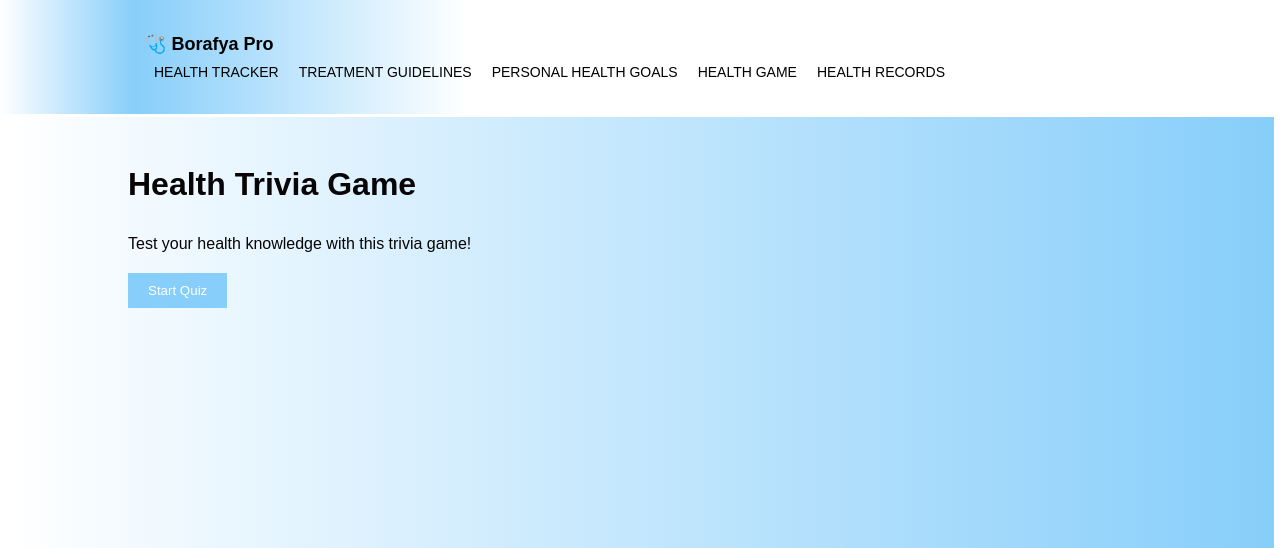
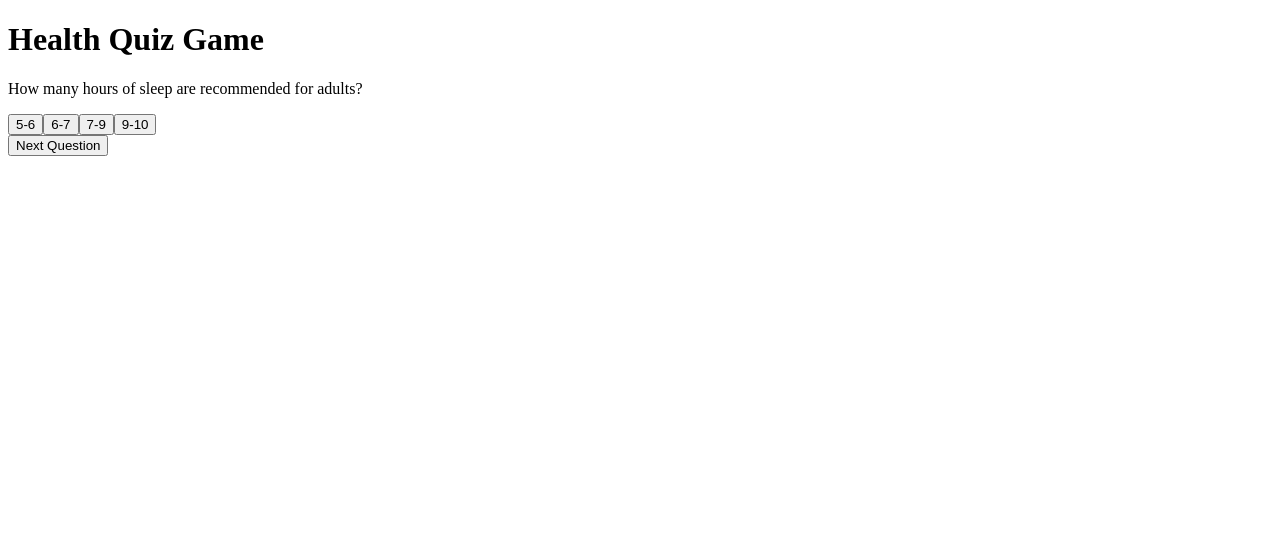
Before and after one commit to cashilaa/trach, a Flask app: page /health_game in a window 1280 px wide. Shown: the top 548 px of the page. Run offline with Flask 3, Linux system fonts and the light colour scheme.

Commit message:
Update health_game.html

```diff
--- a/templates/health_game.html
+++ b/templates/health_game.html
@@ -1,83 +1,49 @@
-{% extends "base.html" %}
-
-{% block title %}Health Game{% endblock %}
-
-{% block content %}
-    <h1>Health Trivia Game</h1>
-    <p>Test your health knowledge with this trivia game!</p>
-
-    <div id="quiz-container">
-        <div id="question-container" style="display: none;">
-            <h3 id="question-text"></h3>
-            <div id="options-container"></div>
-        </div>
-        <button id="start-btn" class="btn">Start Quiz</button>
+<!DOCTYPE html>
+<html lang="en">
+<head>
+    <meta charset="UTF-8">
+    <meta name="viewport" content="width=device-width, initial-scale=1.0">
+    <title>Health Game</title>
+    <script src="https://code.jquery.com/jquery-3.6.0.min.js"></script>
+</head>
+<body>
+    <h1>Health Quiz Game</h1>
+    <div id="question-container">
+        <p id="question"></p>
+        <div id="options"></div>
     </div>
-
-    <div id="results" style="display: none;">
-        <h2>Your Score: <span id="score"></span></h2>
-        <button id="restart-btn" class="btn">Restart Quiz</button>
-    </div>
+    <button id="next-question">Next Question</button>
 
     <script>
-        const questions = {{ questions|tojson }};
-        let currentQuestionIndex = 0;
-        let score = 0;
-
-        function shuffleArray(array) {
-            for (let i = array.length - 1; i > 0; i--) {
-                const j = Math.floor(Math.random() * (i + 1));
-                [array[i], array[j]] = [array[j], array[i]];
-            }
-        }
-
-        function startQuiz() {
-            currentQuestionIndex = 0;
-            score = 0;
-            shuffleArray(questions);
-            document.getElementById('start-btn').style.display = 'none';
-            document.getElementById('question-container').style.display = 'block';
-            document.getElementById('results').style.display = 'none';
-            showQuestion();
-        }
-
-        function showQuestion() {
-            if (currentQuestionIndex >= questions.length) {
-                showResults();
-                return;
-            }
-
-            const question = questions[currentQuestionIndex];
-            document.getElementById('question-text').textContent = question.question;
-
-            const optionsContainer = document.getElementById('options-container');
-            optionsContainer.innerHTML = '';
-
-            question.options.forEach((option, index) => {
-                const button = document.createElement('button');
-                button.textContent = option;
-                button.classList.add('option-btn');
-                button.addEventListener('click', () => selectAnswer(option));
-                optionsContainer.appendChild(button);
+        function loadQuestion() {
+            $.get('/get_question', function(data) {
+                $('#question').text(data.question);
+                $('#options').empty();
+                data.options.forEach(function(option) {
+                    $('#options').append(`<button class="option">${option}</button>`);
+                });
             });
         }
 
-        function selectAnswer(selectedOption) {
-            const question = questions[currentQuestionIndex];
-            if (selectedOption === question.answer) {
-                score++;
-            }
-            currentQuestionIndex++;
-            showQuestion();
-        }
+        $(document).ready(function() {
+            loadQuestion();
 
-        function showResults() {
-            document.getElementById('question-container').style.display = 'none';
-            document.getElementById('results').style.display = 'block';
-            document.getElementById('score').textContent = `${score} out of ${questions.length}`;
-        }
+            $('#next-question').click(loadQuestion);
 
-        document.getElementById('start-btn').addEventListener('click', startQuiz);
-        document.getElementById('restart-btn').addEventListener('click', startQuiz);
+            $(document).on('click', '.option', function() {
+                $('.option').prop('disabled', true);
+                if ($(this).text() === $('#question').data('answer')) {
+                    $(this).css('background-color', 'black');
+                } else {
+                    $(this).css('background-color', 'blue');
+                    $('.option').each(function() {
+                        if ($(this).text() === $('#question').data('answer')) {
+                            $(this).css('background-color', 'blue');
+                        }
+                    });
+                }
+            });
+        });
     </script>
-{% endblock %}
+</body>
+</html>
```
